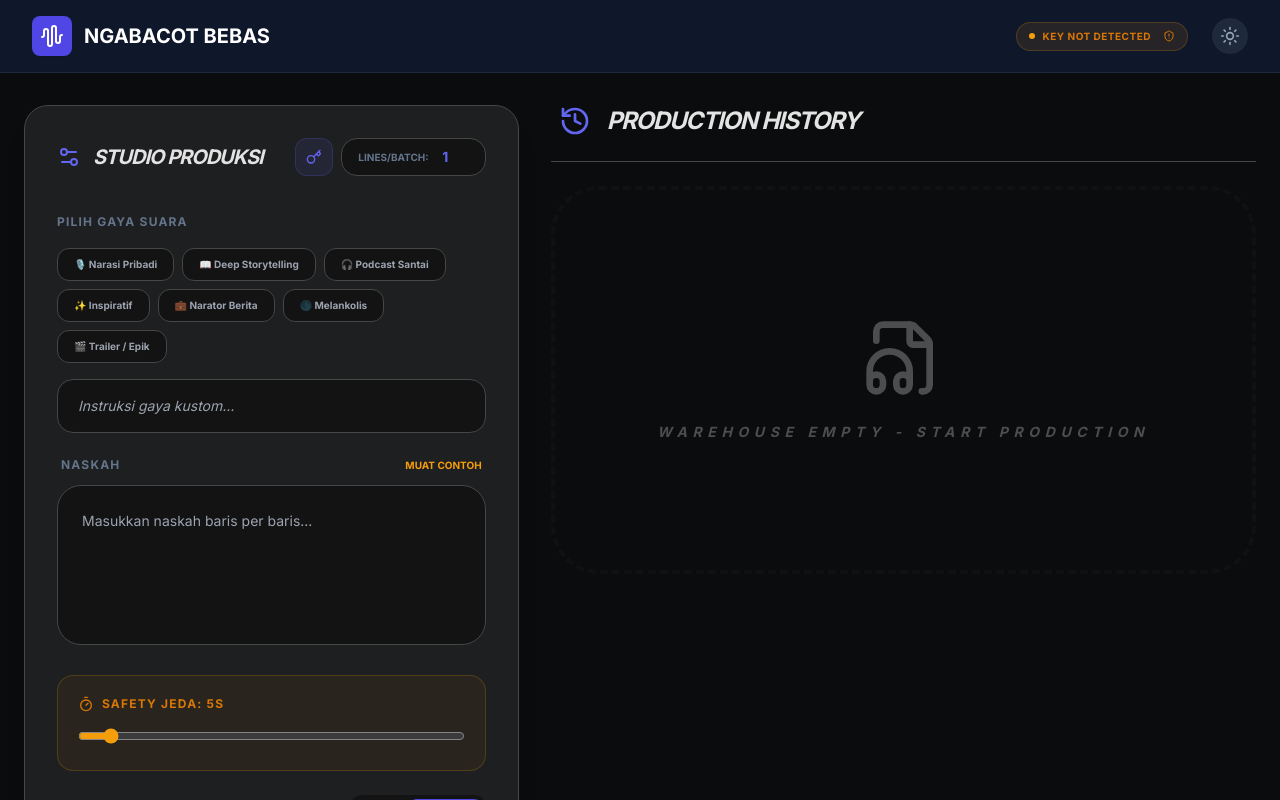
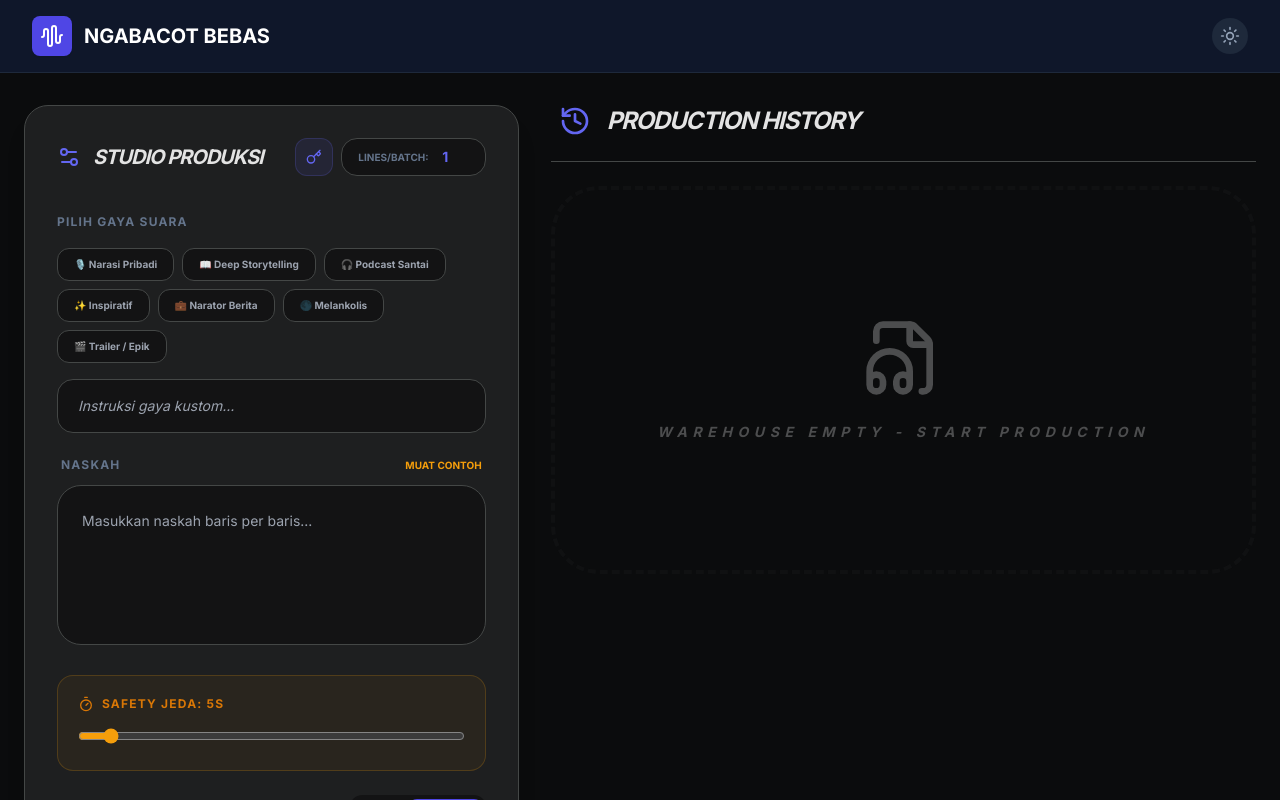
Before and after one commit to ikeujanah201-rgb/ngabacot_bebas, a React (Vite) app: page / in a window 1280 px wide. Shown: the top 800 px of the page. Built offline with nearby package versions, Linux system fonts and the light colour scheme.

Commit message:
Update Header.tsx

```diff
--- a/components/Header.tsx
+++ b/components/Header.tsx
@@ -1,14 +1,12 @@
-
 import React from 'react';
-import { AudioWaveform, Moon, Sun, ShieldCheck, ShieldAlert } from 'lucide-react';
+import { AudioWaveform, Moon, Sun } from 'lucide-react';
 
 interface HeaderProps {
   isDarkMode: boolean;
   toggleTheme: () => void;
-  apiKeyHint: string | null;
 }
 
-const Header: React.FC<HeaderProps> = ({ isDarkMode, toggleTheme, apiKeyHint }) => {
+const Header: React.FC<HeaderProps> = ({ isDarkMode, toggleTheme }) => {
   return (
     <header className="bg-white dark:bg-slate-900 border-b border-slate-200 dark:border-slate-800 sticky top-0 z-10 transition-colors duration-300">
       <div className="max-w-7xl mx-auto px-4 sm:px-6 lg:px-8 py-4 flex items-center justify-between">
@@ -20,29 +18,7 @@ const Header: React.FC<HeaderProps> = ({ isDarkMode, toggleTheme, apiKeyHint })
             <h1 className="text-xl font-bold text-slate-900 dark:text-white leading-tight">NGABACOT BEBAS</h1>
           </div>
         </div>
-
-        <div className="flex items-center gap-3 sm:gap-6">
-          {/* API Key Status Badge */}
-          <div className={`hidden sm:flex items-center gap-2 px-3 py-1.5 rounded-full border text-[10px] font-black uppercase tracking-wider transition-all ${
-            apiKeyHint
-              ? 'bg-emerald-500/10 border-emerald-500/20 text-emerald-600 dark:text-emerald-400'
-              : 'bg-amber-500/10 border-amber-500/20 text-amber-600'
-          }`}>
-            {apiKeyHint ? (
-              <>
-                <div className="w-1.5 h-1.5 rounded-full bg-emerald-500 animate-pulse" />
-                <span>Active Key: <span className="font-mono bg-emerald-500/20 px-1 rounded ml-1 text-xs">...{apiKeyHint}</span></span>
-                <ShieldCheck className="w-3 h-3 ml-1" />
-              </>
-            ) : (
-              <>
-                <div className="w-1.5 h-1.5 rounded-full bg-amber-500" />
-                <span>Key Not Detected</span>
-                <ShieldAlert className="w-3 h-3 ml-1" />
-              </>
-            )}
-          </div>
-
+        <div className="flex items-center gap-4">
            <button
              onClick={toggleTheme}
              className="p-2 rounded-full bg-slate-100 dark:bg-slate-800 text-slate-500 dark:text-slate-400 hover:bg-slate-200 dark:hover:bg-slate-700 transition-colors"
```
Lines whose indentation alone changed are shown as unchanged.
